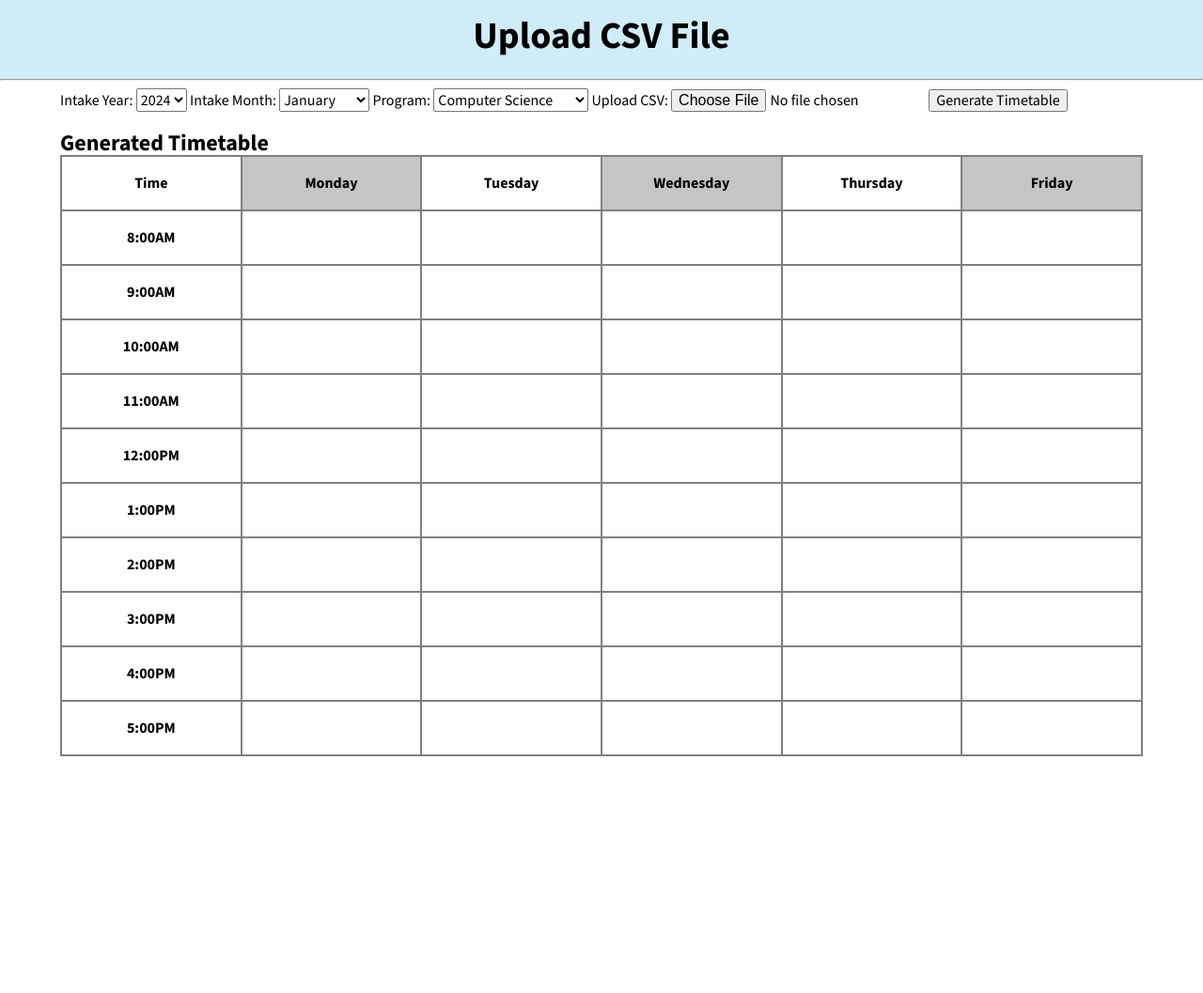
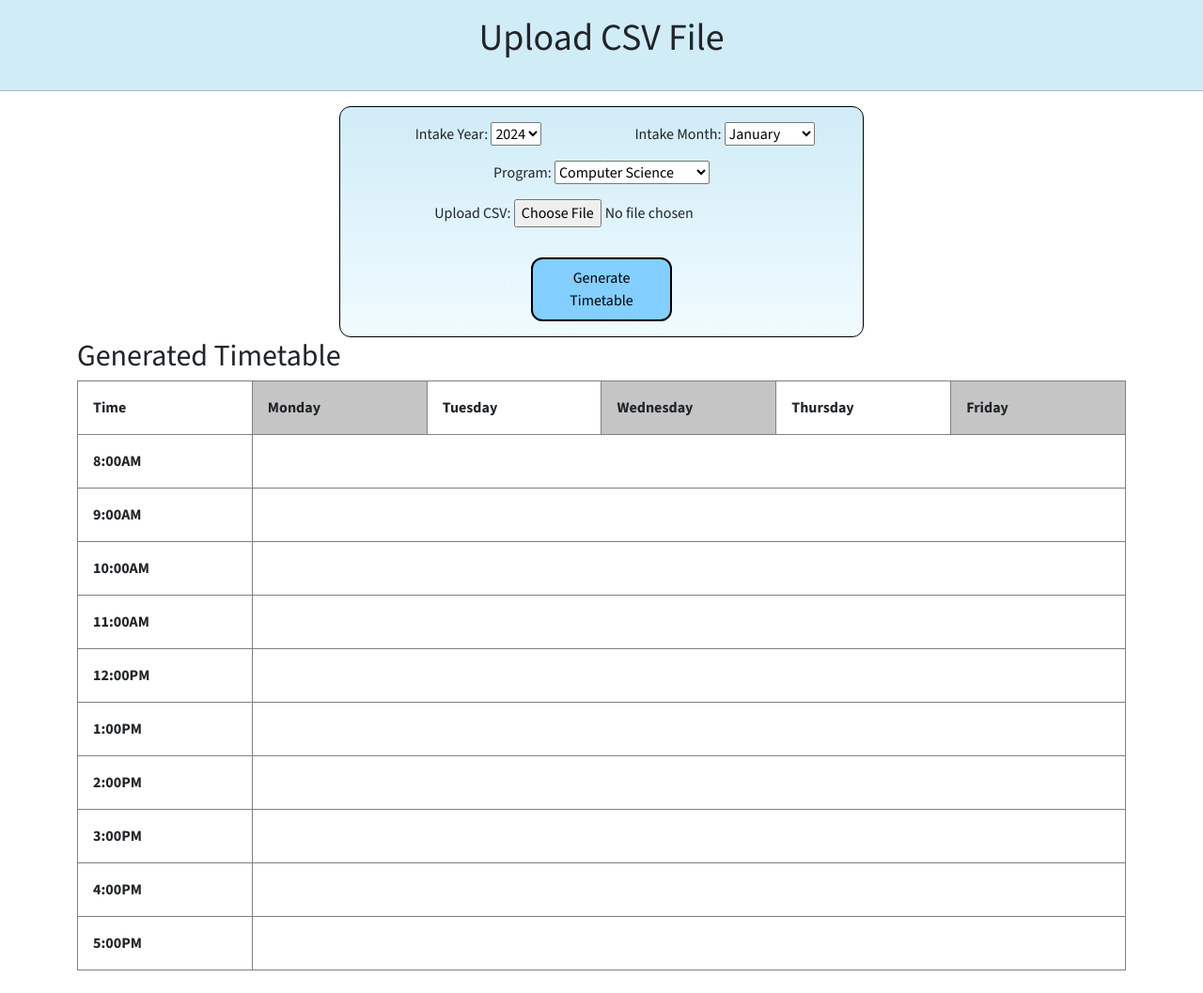
Before and after one commit to CSkai514/fyp_timetable_management, a Django app: template generator/templates/generator.html in a window 1280 px wide. Shown: the whole page at 94% size. Before the commit the page ends 805 px from the top, so only its background shows below. Run offline with Django 3.2, Linux system fonts and the light colour scheme; the template is opened without the code that fills it, so the values that code supplies are empty; some libraries are stand-ins or nearby versions.

Commit message:
Better design to it

```diff
--- a/generator/templates/generator.html
+++ b/generator/templates/generator.html
@@ -5,8 +5,10 @@
     <meta charset="UTF-8">
     <meta name="viewport" content="width=device-width, initial-scale=1.0">
     <link rel="stylesheet" href="{% static 'css/style.css' %}">
+    {% comment %} <link rel="stylesheet" href="style.css"> {% endcomment %}
     <title>Generator</title>
-
+    <link href="https://cdn.jsdelivr.net/npm/bootstrap@5.3.3/dist/css/bootstrap.min.css" rel="stylesheet" integrity="sha384-QWTKZyjpPEjISv5WaRU9OFeRpok6YctnYmDr5pNlyT2bRjXh0JMhjY6hW+ALEwIH" crossorigin="anonymous">
+    <script src="https://cdn.jsdelivr.net/npm/bootstrap@5.3.3/dist/js/bootstrap.bundle.min.js" integrity="sha384-YvpcrYf0tY3lHB60NNkmXc5s9fDVZLESaAA55NDzOxhy9GkcIdslK1eN7N6jIeHz" crossorigin="anonymous"></script>
     <link rel="preconnect" href="https://fonts.googleapis.com">
     <link rel="preconnect" href="https://fonts.gstatic.com" crossorigin>
     <link href="https://fonts.googleapis.com/css2?family=Source+Sans+3:ital,wght@0,200..900;1,200..900&display=swap" rel="stylesheet">
@@ -20,30 +22,43 @@
     <div class="container">
         {% csrf_token %}
         <form id="uploadcsvform" enctype="multipart/form-data">
+            <div class="row justify-content-center col-12 m-auto">
+                    <div class="col-6 mb-3 text-center">
                         <label for="intake_year">Intake Year:</label>
                         <select id="intake_year" name="intake_year">
                             <option value="2024">2024</option>
                             <option value="2025">2025</option>
                         </select>
-
+                    </div>
+                    <div class="col-6 mb-3 text-center">
                         <label for="intake_month">Intake Month:</label>
                 <select id="intake_month" name="intake_month">
                     <option value="January">January</option>
                     <option value="May">May</option>
                     <option value="September">September</option>
                 </select>
+                    </div>
 
+                    <div class="col-6 text-center">
                         <label for="program">Program:</label>
             <select id="program" name="program">
                 <option value="Computer Science">Computer Science</option>
                 <option value="Software Engineering">Software Engineering</option>
                 <option value="Data Science">Data Science</option>
             </select>
-
+                    </div>
+                    <div class="col-12 text-center mt-3">
                         <label for="timetable">Upload CSV:</label>
             <input type="file" id="timetable" name="timetable" accept=".csv" required>
 
-            <button type="submit">Generate Timetable</button>
+
+                    </div>
+                    <div class="col-4 mt-3">
+                        <button class="timetable-submit" type="submit">Generate Timetable</button>
+                    </div>
+
+            </div>
+
         </form>
     </div>
 
--- a/static/css/style.css
+++ b/static/css/style.css
@@ -96,6 +96,15 @@
     background: rgb(208, 236, 247);
 }
 
+#uploadcsvform{
+  border: 1px solid black;
+  border-radius: 12px;
+  padding: 16px;
+  width: 50%;
+  margin: auto;
+  background-image: linear-gradient(rgb(208, 236, 247), rgb(240, 251, 255));
+}
+
 .upload-form{
     max-width: 425px;
     margin: auto;
@@ -104,24 +113,27 @@
 }
 
 .timetable-submit{
-    margin-top: 24px;
+    margin-top: 16px;
     text-align: center;
     border-radius: 12px;
     padding: 8px;
-    background: rgb(208, 236, 247);
-    border: 2px solid rgb(121, 147, 157);
+    background: rgb(131, 207, 255);
+    border: 2px solid rgb(0, 0, 0);
     cursor: pointer;
+    color: black;
 }
 
 .timetable-submit:hover{
-    background: rgb(157, 200, 216);
-    border: 2px solid rgb(121, 147, 157);
+    background: rgb(75, 130, 164);
+    color: white;
     cursor: pointer;
 }
 
 .timetable{
     width: 100%;
     border-spacing: 0;
+    margin-top: 8px;
+    margin-bottom: 24px;
 }
 
 @media screen and (max-width: 426px) {
```
Lines whose indentation alone changed are shown as unchanged.
